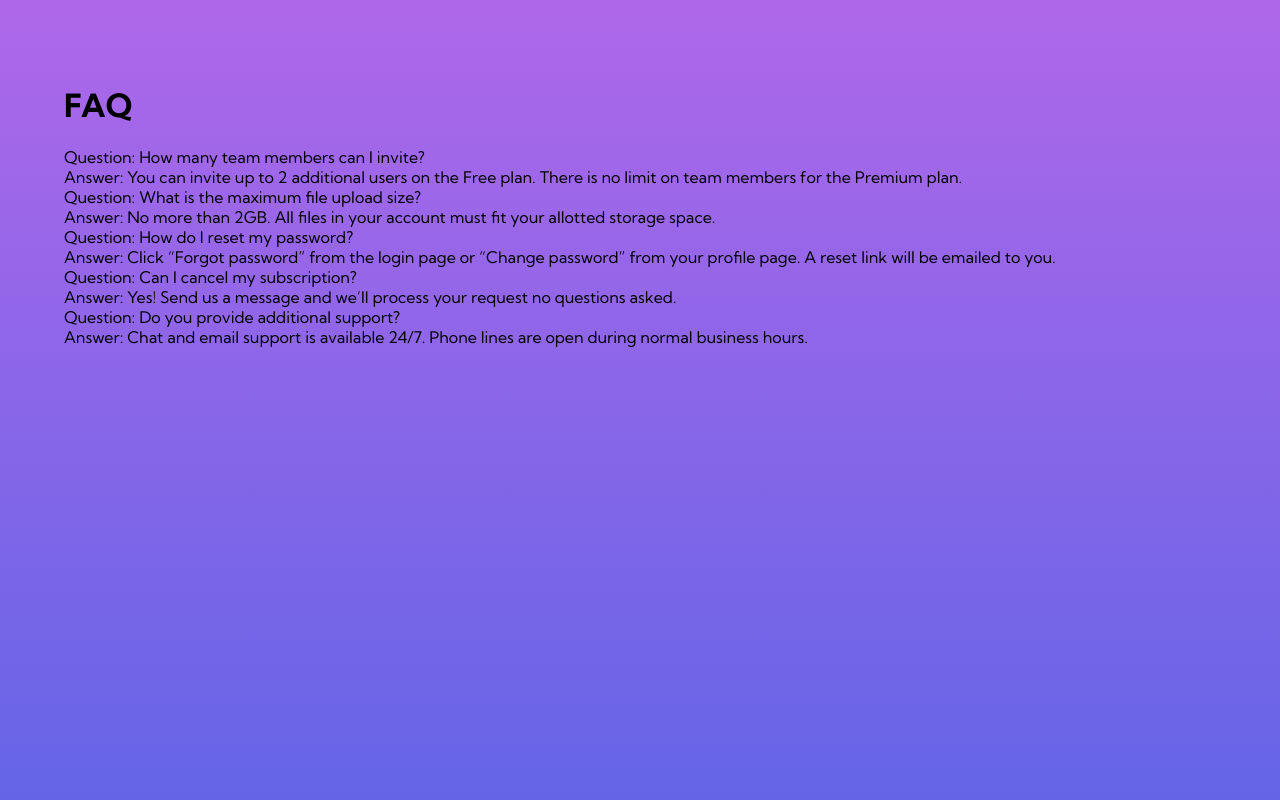
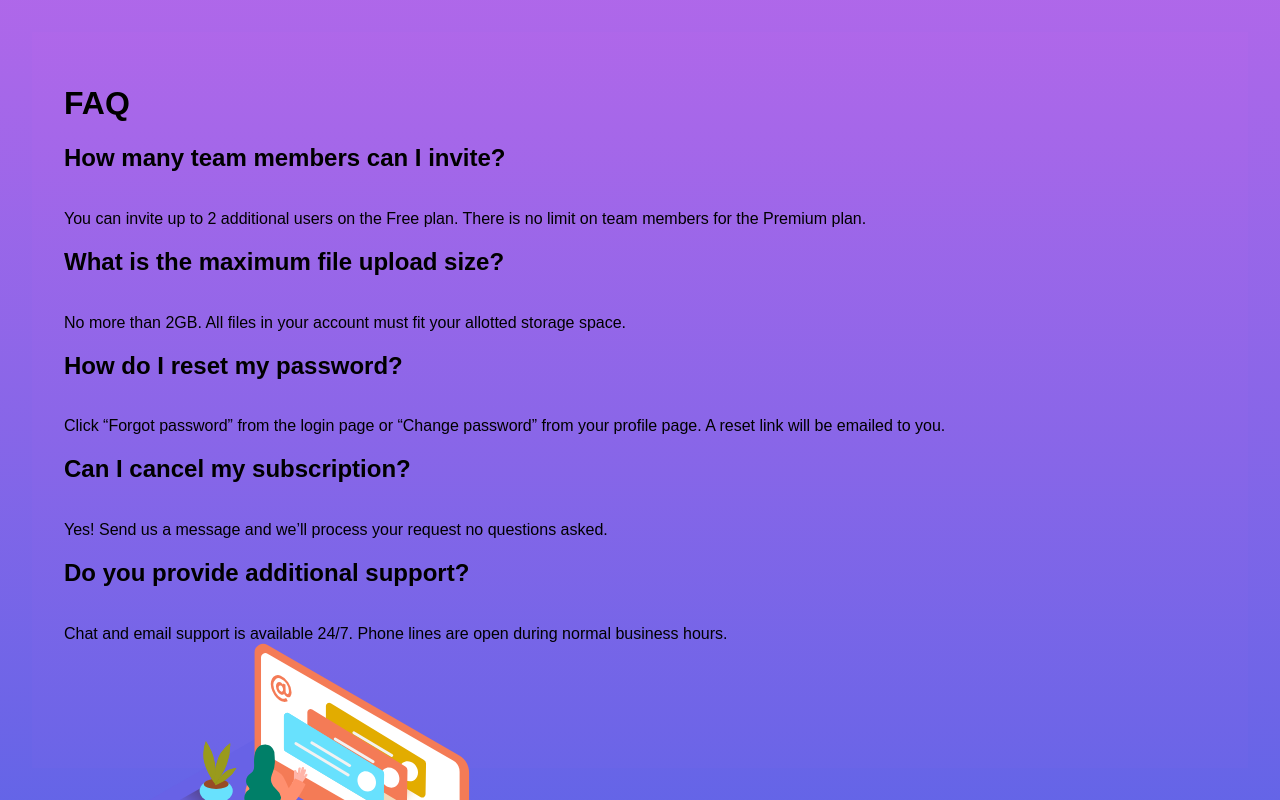
Before and after one commit to henokhm/frontend-mentors-faq-accordion-card, a React (Create React App) app: page / in a window 1280 px wide. Shown: the top 800 px of the page. Built offline with nearby package versions, Linux system fonts and the light colour scheme.

Commit message:
Add Accordion compound component

```diff
--- a/src/App.js
+++ b/src/App.js
@@ -1,17 +1,26 @@
+import Accordion from "./components/accordion";
 import faqsData from "./faqs.json";
 
 function App() {
   return (
     <div className="App">
-      <div className="container"></div>
-
-      <h1>FAQ</h1>
-      {faqsData.map((item) => (
-        <div key={item.id}>
-          <div>Question: {item.question}</div>
-          <div>Answer: {item.answer}</div>
-        </div>
-      ))}
+      <div className="container">
+        <Accordion>
+          <Accordion.Title>FAQ</Accordion.Title>
+          <Accordion.ItemsContainer>
+            {faqsData.map((item) => (
+              <Accordion.Item key={item.id}>
+                <Accordion.ItemHeader>
+                  <Accordion.ItemTitle>{item.question}</Accordion.ItemTitle>
+                  <Accordion.ItemCollapeseIcon src="" alt="" />
+                </Accordion.ItemHeader>
+                <Accordion.ItemBody>{item.answer}</Accordion.ItemBody>
+              </Accordion.Item>
+            ))}
+          </Accordion.ItemsContainer>
+        </Accordion>
+        <img src="./images/illustration-woman-online-desktop.svg" alt="" />
+      </div>
     </div>
   );
 }
--- /dev/null
+++ b/src/components/accordion/index.js
@@ -0,0 +1,53 @@
+import {
+  AccordionContainer,
+  Title,
+  ItemsContainer,
+  Item,
+  ItemHeader,
+  ItemTitle,
+  ItemCollapeseIcon,
+  ItemBody,
+} from "./style";
+
+function Accordion({ children, ...restProps }) {
+  return <AccordionContainer {...restProps}>{children}</AccordionContainer>;
+}
+
+Accordion.Title = function AccordionTitle({ children, ...restProps }) {
+  return <Title {...restProps}>{children}</Title>;
+};
+
+Accordion.ItemsContainer = function AccordionItemsContainer({
+  children,
+  ...restProps
+}) {
+  return <ItemsContainer {...restProps}>{children}</ItemsContainer>;
+};
+
+Accordion.Item = function AccordionItem({ children, ...restProps }) {
+  return <Item {...restProps}>{children}</Item>;
+};
+
+Accordion.ItemHeader = function AccordionItemHeader({
+  children,
+  ...restProps
+}) {
+  return <ItemHeader {...restProps}>{children}</ItemHeader>;
+};
+
+Accordion.ItemTitle = function AccordionItemTitle({ children, ...restProps }) {
+  return <ItemTitle {...restProps}>{children}</ItemTitle>;
+};
+
+Accordion.ItemCollapeseIcon = function AccordionItemCollapeseIcon({
+  children,
+  ...restProps
+}) {
+  return <ItemCollapeseIcon {...restProps} />;
+};
+
+Accordion.ItemBody = function AccordionItemBody({ children, ...restProps }) {
+  return <ItemBody {...restProps}>{children}</ItemBody>;
+};
+
+export default Accordion;
--- /dev/null
+++ b/src/components/accordion/style.js
@@ -0,0 +1,17 @@
+import styled from "styled-components/macro";
+
+export const AccordionContainer = styled.div``;
+
+export const Title = styled.h1``;
+
+export const ItemsContainer = styled.div``;
+
+export const Item = styled.div``;
+
+export const ItemHeader = styled.div``;
+
+export const ItemTitle = styled.h2``;
+
+export const ItemCollapeseIcon = styled.img``;
+
+export const ItemBody = styled.div``;
```
